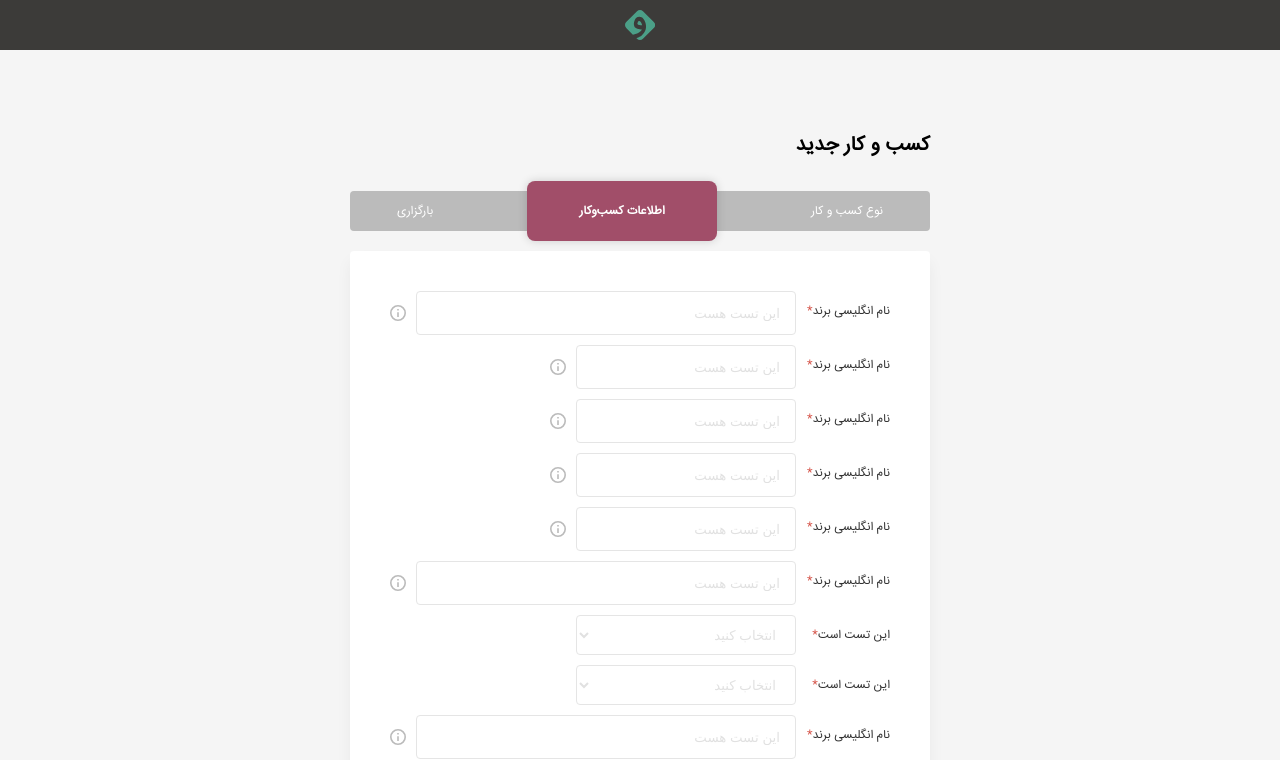
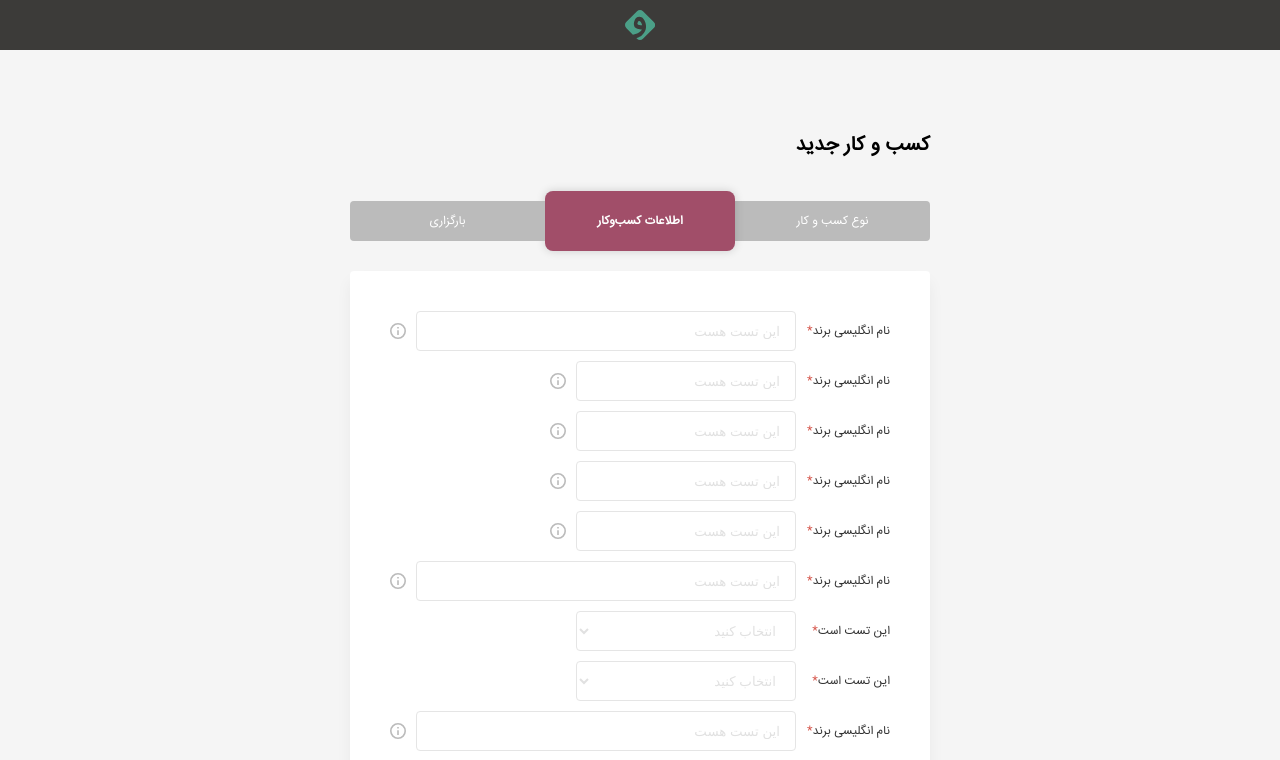
Before and after one commit to Saeed-jlnsi/vandar, a Vue app: page / in a window 1280 px wide. Shown: the top 760 px of the page. Built offline with nearby package versions, Linux system fonts and the light colour scheme.

Commit message:
Some adjustment to the HEADER-FORM && some other minor style changes

```diff
--- a/src/components/CustomInput/custom-input.scss
+++ b/src/components/CustomInput/custom-input.scss
@@ -12,7 +12,7 @@
     }
 
     .form-input {
-        height: 40px;
+        max-height: 40px;
         border: 1px solid #E5E5E5;
         border-radius: 4px;
         padding-right: 15px;
@@ -24,6 +24,7 @@
 
     img.form-icon {
         margin: auto 10px auto 0;
+        cursor: pointer;
     }
 
     // FIX IT LATER
--- a/src/views/home.scss
+++ b/src/views/home.scss
@@ -35,25 +35,36 @@ html {
             }
 
             .form-header {
-                height: 40px;
-                background-color: #BBBBBB;
+
+                // background-color: #BBBBBB;
                 color: #fff;
                 display: flex;
                 justify-content: space-around;
                 align-items: center;
-                border-radius: 4px;
                 margin-bottom: 20px;
 
                 & > span {
+                    width: 34%;
+                    height: 40px;
+                    display: flex;
+                    align-items: center;
+                    justify-content: center;
                     line-height: 24px;
+                    background-color: #BBBBBB;
+                    text-align: center;
+                    margin: auto;
+                }
+
+                & > span:last-child {
+                    border-radius: 4px 0 0 4px;
+                }
+                & > span:first-child {
+                    border-radius: 0 4px 4px 0;
                 }
 
                 .active-tab {
-                    display: flex;
-                    align-items: center;
-                    text-align: center;
-                    justify-content: center;
                     height: 60px;
+                    min-width: 190px;
                     width: 190px;
                     // padding: 0 50px;
                     // padding: 20px 50px;
```
